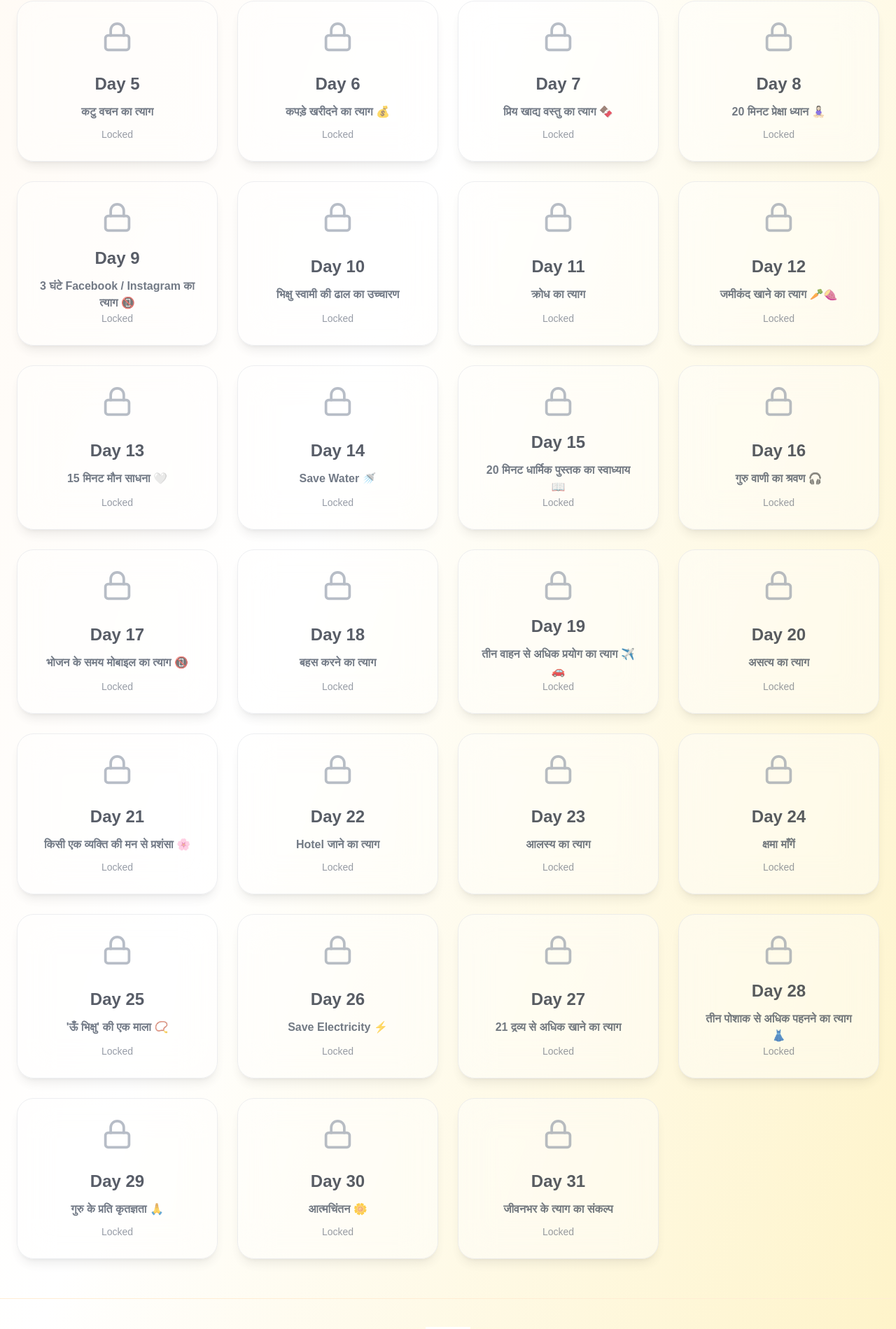
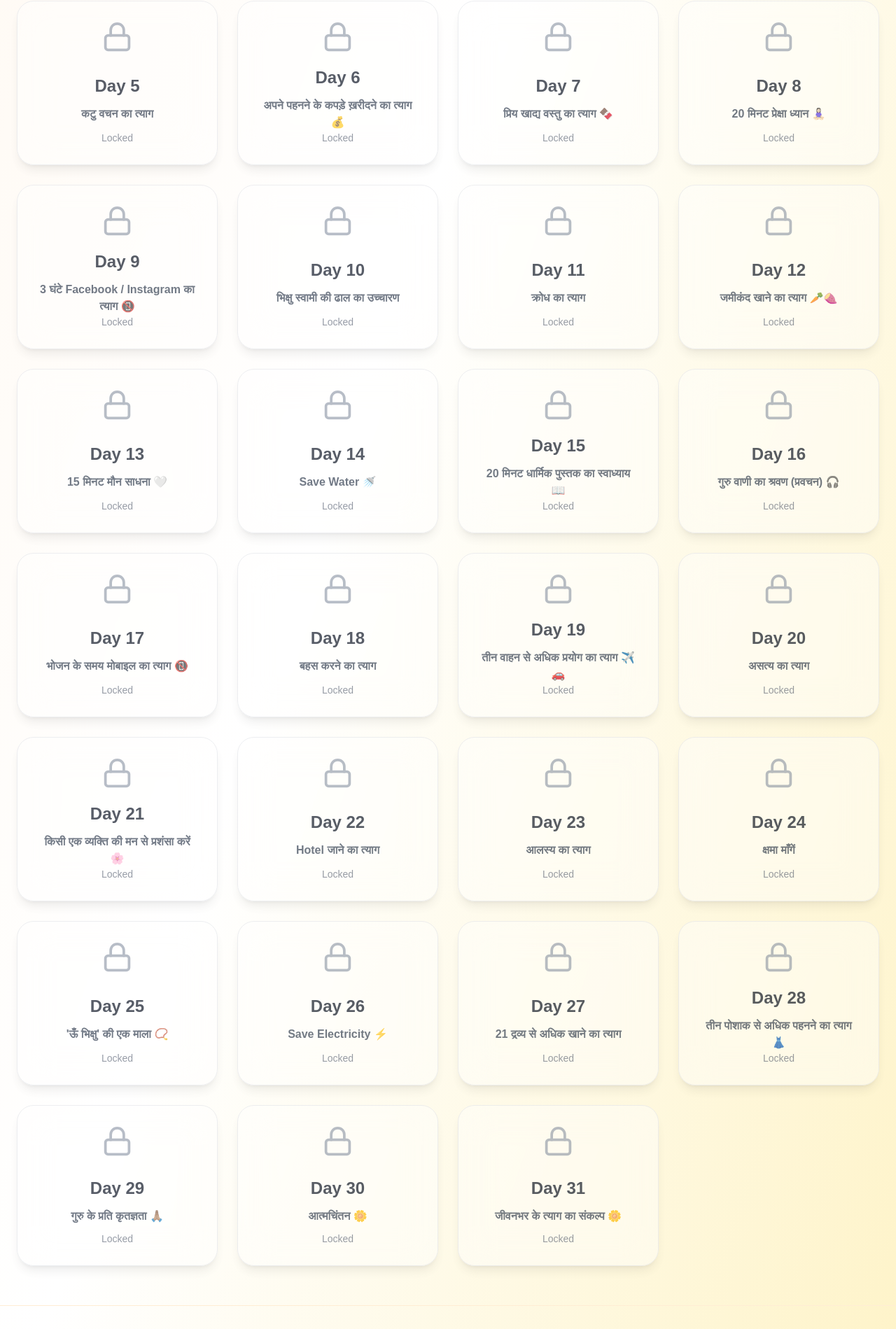
Before and after one commit to Manan2E9992E9/30-days-of-tyaag, a Next.js app: page / in a window 1280 px wide. Shown: the part 1640-3539 px from the top of the page at 70% size. Built offline with nearby package versions, Linux system fonts and the light colour scheme.

Commit message:
Update admin portal and submission system

```diff
--- a/data/tyaags.ts
+++ b/data/tyaags.ts
@@ -32,8 +32,8 @@ export const tyaags = [
   {
     id: 6,
     date: "6 August",
-    title: "कपड़े खरीदने का त्याग 💰",
-    description: "आज नए कपड़े खरीदने का त्याग करें।",
+    title: "अपने पहनने के कपड़े ख़रीदने का त्याग 💰",
+    description: "आज अपने पहनने के लिए नए कपड़े ख़रीदने का त्याग करें।",
   },
   {
     id: 7,
@@ -81,7 +81,7 @@ export const tyaags = [
     id: 14,
     date: "14 August",
     title: "Save Water 🚿",
-    description: "स्नान में एक बाल्टी से अधिक पानी का उपयोग न करें।",
+    description: "स्नान में एक बाल्टी से अधिक पानी का त्याग करें।",
   },
   {
     id: 15,
@@ -92,8 +92,8 @@ export const tyaags = [
   {
     id: 16,
     date: "16 August",
-    title: "गुरु वाणी का श्रवण 🎧",
-    description: "आज गुरु वाणी या प्रवचन सुनें।",
+    title: "गुरु वाणी का श्रवण (प्रवचन) 🎧",
+    description: "आज गुरु वाणी (प्रवचन) का श्रवण करें।",
   },
   {
     id: 17,
@@ -117,12 +117,12 @@ export const tyaags = [
     id: 20,
     date: "20 August",
     title: "असत्य का त्याग",
-    description: "हर परिस्थिति में सत्य बोलने का प्रयास करें।",
+    description: "हर परिस्थिति में सत्य बोलें।",
   },
   {
     id: 21,
     date: "21 August",
-    title: "किसी एक व्यक्ति की मन से प्रशंसा 🌸",
+    title: "किसी एक व्यक्ति की मन से प्रशंसा करें 🌸",
     description: "आज किसी एक व्यक्ति की सच्चे मन से प्रशंसा करें।",
   },
   {
@@ -141,7 +141,7 @@ export const tyaags = [
     id: 24,
     date: "24 August",
     title: "क्षमा माँगें",
-    description: "जिससे झगड़ा हुआ हो उनसे क्षमा माँगें।",
+    description: "किसी से झगड़ा हुआ हो तो उनसे क्षमा माँगें।",
   },
   {
     id: 25,
@@ -153,7 +153,7 @@ export const tyaags = [
     id: 26,
     date: "26 August",
     title: "Save Electricity ⚡",
-    description: "आज कम से कम 10 मिनट घर की बिजली बंद रखें।",
+    description: "10 मिनट घर की बिजली बंद रखने का त्याग करें।",
   },
   {
     id: 27,
@@ -170,19 +170,19 @@ export const tyaags = [
   {
     id: 29,
     date: "29 August",
-    title: "गुरु के प्रति कृतज्ञता 🙏",
-    description: "सोते समय आचार्य, साधु-साध्वी के प्रति कृतज्ञता व्यक्त करें।",
+    title: "गुरु के प्रति कृतज्ञता 🙏🏽",
+    description: "सोते समय गुरु के प्रति कृतज्ञता का भाव ज्ञापित करें। (आचार्य, साधु-साध्वी)",
   },
   {
     id: 30,
     date: "30 August",
     title: "आत्मचिंतन 🌼",
-    description: "15 मिनट अपने गुण और दोषों पर विचार करें।",
+    description: "आज 15 मिनट स्वयं के गुण-दोष पर विचार करें।",
   },
   {
     id: 31,
     date: "31 August",
-    title: "जीवनभर के त्याग का संकल्प",
+    title: "जीवनभर के त्याग का संकल्प 🌼",
     description: "पूरे अभियान का आत्ममंथन करें और एक त्याग को जीवनभर अपनाने का संकल्प लें।",
   },
 ];
```
